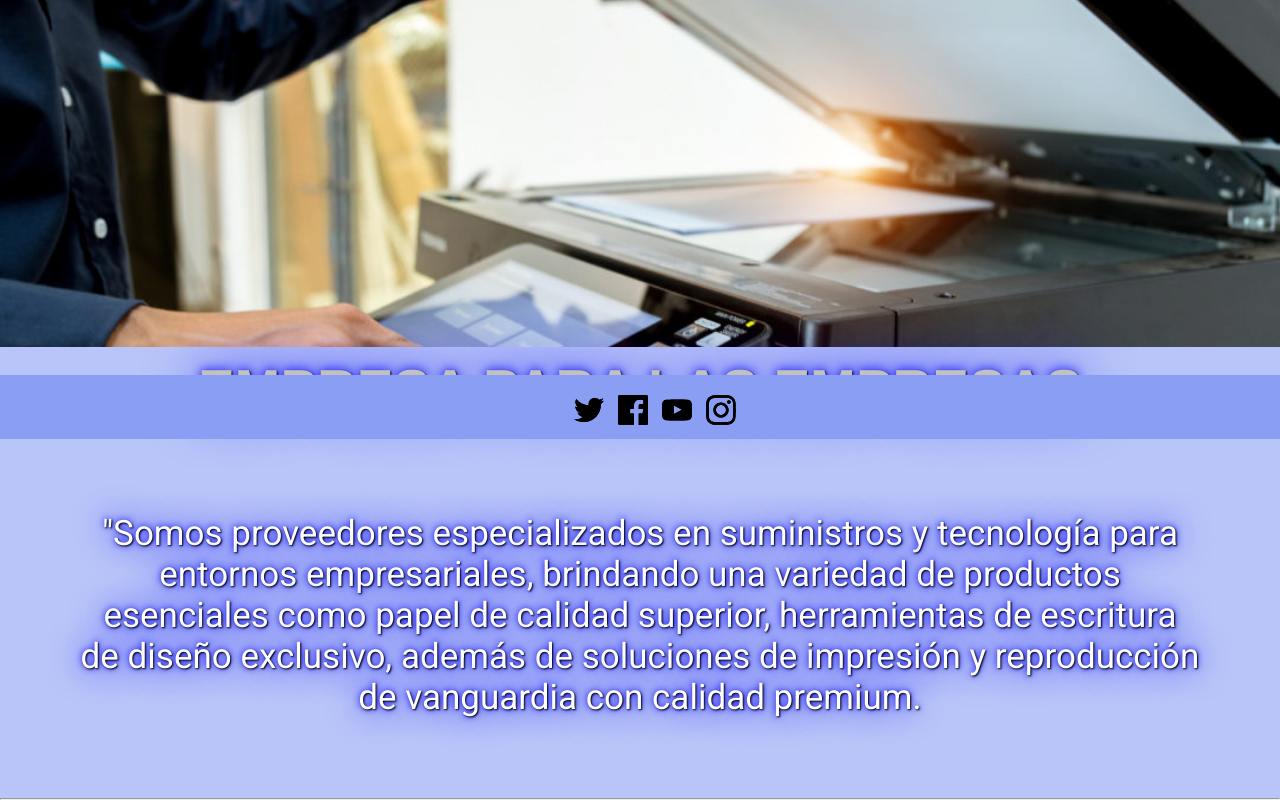
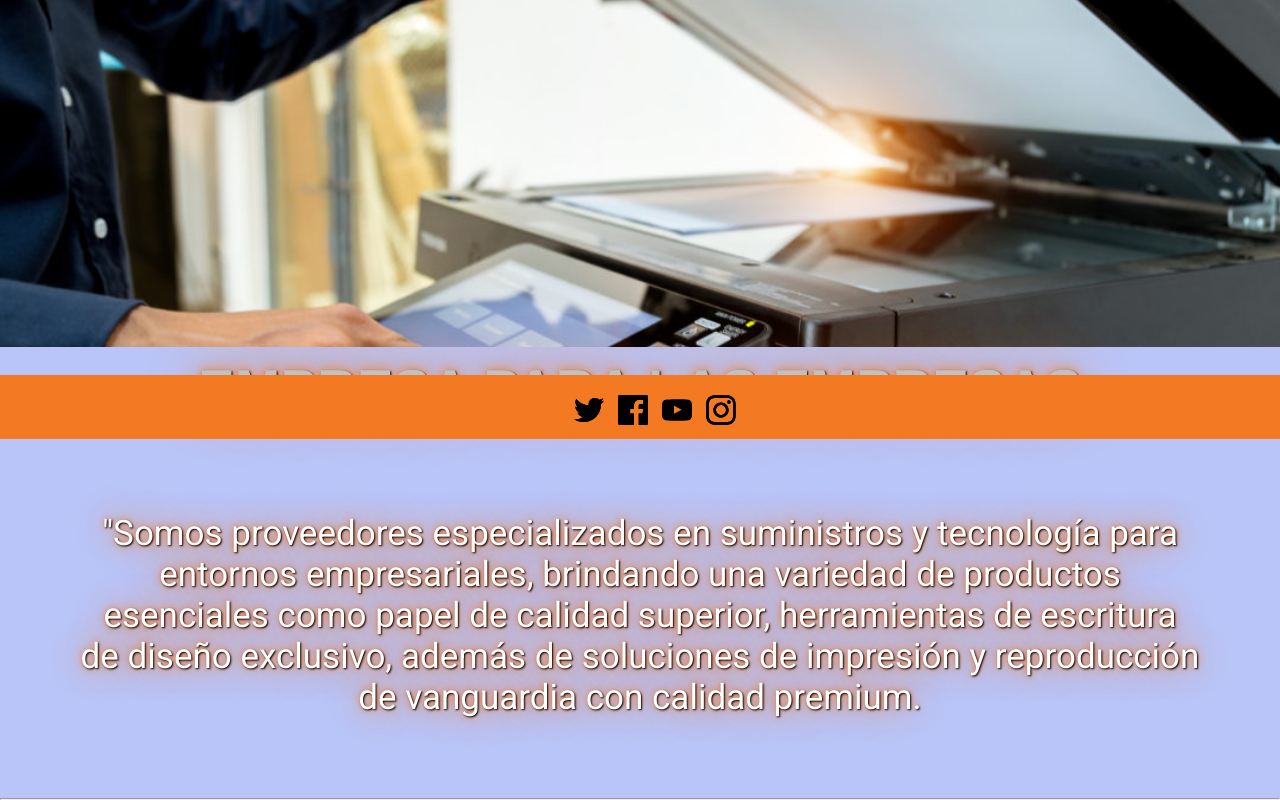
Before and after one commit to Gabriel-DT/Grupo_Resistencia, a plain HTML site: page index.html in a window 1280 px wide. Shown: the part 361-1161 px from the top of the page. Drawn offline with Linux system fonts and the light colour scheme.

Commit message:
Ajuste colores

```diff
--- a/style.css
+++ b/style.css
@@ -1,7 +1,11 @@
 /* GDT Definir paleta de colores, logos, etc. */
 :root {
-    --varcol1: rgb(138, 159, 244);
-    --varcol2: rgb(0, 180, 255);
+    /* --varcol1: rgb(138, 159, 244); */
+    --varcol1: rgb(243,121,35);
+    /* --varcol2: rgb(0, 180, 255); */
+    --varcol2: rgb(240, 100, 0);
+    --varcolfondo: rgb(138, 159, 244, 0.6);
+
 }
 
 /* GDT Estilo general */
@@ -85,7 +89,7 @@ nav ul li a:hover {
 }
 
 main {
-    background-color: rgb(138, 159, 244, 0.6);
+    background-color: var(--varcolfondo);
 }
 
 /* GDT Media query para pantallas chicas (laptops, tables, teléfonos)
@@ -263,7 +267,7 @@ input[type="radio"] {
     padding: 45px;
     text-align: center;
     font-size: 35px;
-    text-shadow: 1px 1px 2px black, 0 0 1em blue, 0 0 0.2em blue;
+    text-shadow: 1px 1px 2px black, 0 0 1em var(--varcol1), 0 0 0.2em var(--varcol1);
    color: rgb(255, 255, 255);
 
 }
@@ -275,7 +279,7 @@ input[type="radio"] {
     margin: 5px;
     padding: 5px;
     text-align: center;
-    text-shadow: 1px 1px 2px black, 0 0 1em blue, 0 0 0.2em blue;
+    text-shadow: 1px 1px 2px black, 0 0 1em var(--varcol1), 0 0 0.2em var(--varcol1);
    color: rgb(193, 193, 193);
 
 }
```
